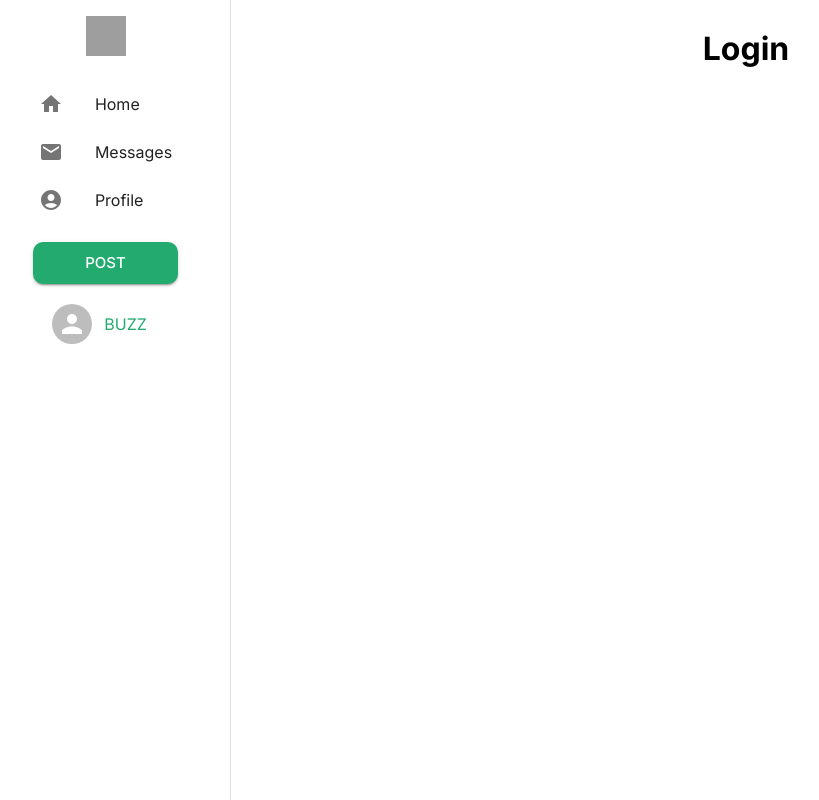
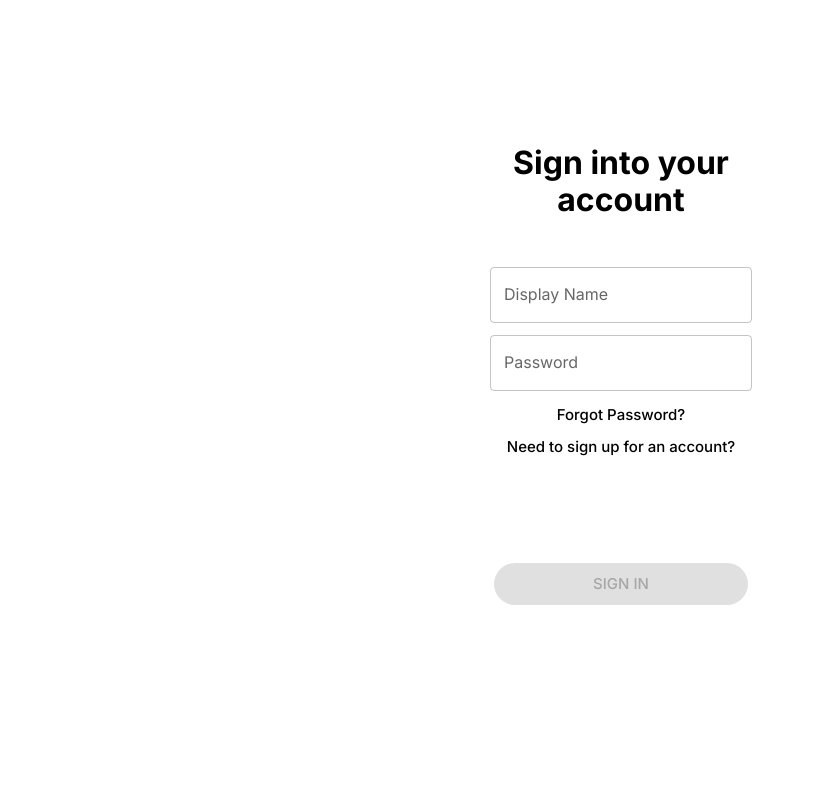
Before and after one commit to Project-Chirp/chirp-frontend, a React (Create React App) app: page /login in a window 1280 px wide. Shown: the whole page, without its empty margins (19-838 px from the left). Built offline with nearby package versions, Linux system fonts and the light colour scheme; grey boxes are pictures that could not be loaded.

Commit message:
Updated Login display

```diff
--- a/src/App.js
+++ b/src/App.js
@@ -9,6 +9,7 @@ function App() {
   return (
     <div className="App">
       <Routes>
+        <Route path="/" element={<Welcome />} />
         <Route path="/login" element={<Login />} />
         <Route path="/register" element={<Register />} />
         <Route path="/forgotpassword" element={<ForgotPassword />} />
--- a/src/pages/Login.tsx
+++ b/src/pages/Login.tsx
@@ -1,10 +1,125 @@
-import PageWrapper from "./PageWrapper";
+import { Box, Button, Link, TextField, Typography } from "@mui/material";
+import React, { useEffect, useState } from "react";
+import { Link as RouterLink } from "react-router-dom";
 
 const Login = () => {
+  const [displayName, setDisplayName] = useState("");
+  const [password, setPassword] = useState("");
+  const [loginButton, setLoginButton] = useState(false);
+
+  useEffect(() => {
+    if (displayName && password) {
+      setLoginButton(true);
+    } else {
+      setLoginButton(false);
+    }
+  }, [displayName, password]);
+
+  const submitLogin = async () => {
+    if (password && displayName) {
+      const myData = {
+        password_hash: password,
+        display_name: displayName,
+      };
+
+      await fetch("http://localhost:3001/api/appUsers/", {
+        method: "POST",
+        headers: {
+          "Content-Type": "application/json",
+        },
+        body: JSON.stringify(myData),
+      }).then(function (response) {
+        return response;
+      });
+    }
+  };
+
   return (
-    <PageWrapper>
-      <h1 style={{ flexGrow: 1 }}>Login</h1>
-    </PageWrapper>
+    <Box
+      zIndex={2}
+      display={"flex"}
+      flexDirection={"column"}
+      maxWidth={400}
+      alignItems={"center"}
+      justifyContent={"center"}
+      margin={"auto"}
+      marginTop={5}
+      padding={3}
+      width={1000}
+    >
+      <Typography
+        variant="h1"
+        textAlign={"center"}
+        fontWeight={700}
+        fontSize={32}
+        paddingTop={10}
+        paddingBottom={5}
+        width={300}
+      >
+        Sign into your account
+      </Typography>
+      <TextField
+        label="Display Name"
+        margin="dense"
+        value={displayName}
+        onChange={(dName) => {
+          setDisplayName(dName.target.value.substring(0, 20));
+        }}
+        type={"text"}
+        variant="outlined"
+        placeholder="Display Name"
+        id="displayname"
+      />
+      <TextField
+        label="Password"
+        margin="dense"
+        value={password}
+        onChange={(pword) => setPassword(pword.target.value)}
+        type={"password"}
+        variant="outlined"
+        placeholder="Password"
+        id="password"
+      />
+      <Link
+        variant="h6"
+        component={RouterLink}
+        to="/forgotpassword"
+        underline="hover"
+        color="inherit"
+        fontSize={15}
+        paddingTop={1}
+        paddingBottom={1}
+      >
+        Forgot Password?
+      </Link>
+      <Link
+        variant="h6"
+        component={RouterLink}
+        to="/register"
+        underline="hover"
+        color="inherit"
+        fontSize={15}
+        paddingBottom={10}
+      >
+        Need to sign up for an account?
+      </Link>
+      <Button
+        disabled={loginButton === false}
+        size={"large"}
+        sx={{
+          marginTop: 3,
+          marginBottom: 2,
+          borderRadius: 10,
+          width: 253.4,
+        }}
+        color="primary"
+        variant="contained"
+        type="submit"
+        onClick={() => submitLogin()}
+      >
+        Sign In
+      </Button>
+    </Box>
   );
 };
 
--- a/src/pages/Register.tsx
+++ b/src/pages/Register.tsx
@@ -65,8 +65,6 @@ const Register = () => {
   }, [email]);
 
   const submitUser = async () => {
-    console.log(dob.toISOString());
-
     if (email && password && lastName && firstName) {
       const myData = {
         email: email,
@@ -76,8 +74,7 @@ const Register = () => {
         birth_date: dob.toISOString(),
       };
 
-      console.log(myData);
-      const result = await fetch("http://localhost:3001/api/appUsers/", {
+      await fetch("http://localhost:3001/api/appUsers/", {
         method: "POST",
         headers: {
           "Content-Type": "application/json",
@@ -86,12 +83,6 @@ const Register = () => {
       }).then(function (response) {
         return response;
       });
-
-      const resultJSON = await result;
-
-      console.log(resultJSON);
-    } else {
-      <Typography>TESTING THIS ELEMENT</Typography>;
     }
   };
 
```
Also changed, not shown: public/logojade.png (added).
